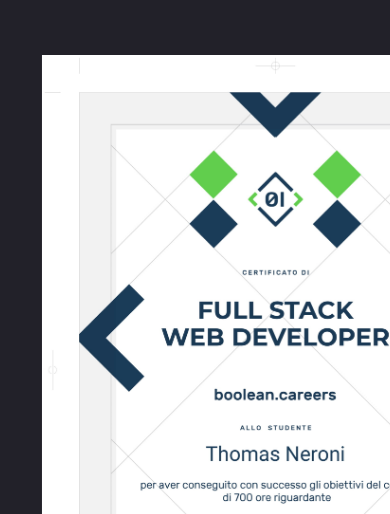
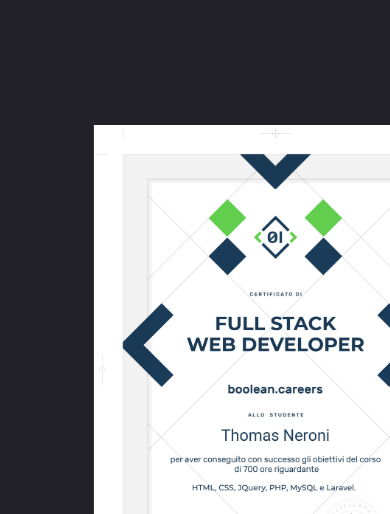
Before and after one commit to ThomasNGit/Gatsby-portfolio, a Gatsby site: page /riconoscimenti in a window 390 px wide. Shown: the part 330-844 px from the top of the page. Built offline with nearby package versions, Linux system fonts and the light colour scheme; Gatsby itself is replaced by a stand-in of ours.

Commit message:
fixed resposivity

```diff
--- a/src/styles/style.css
+++ b/src/styles/style.css
@@ -67,6 +67,6 @@
     }
 
     .att-img{
-        scale: 90%
+        scale: 70%
     }
 }
```
